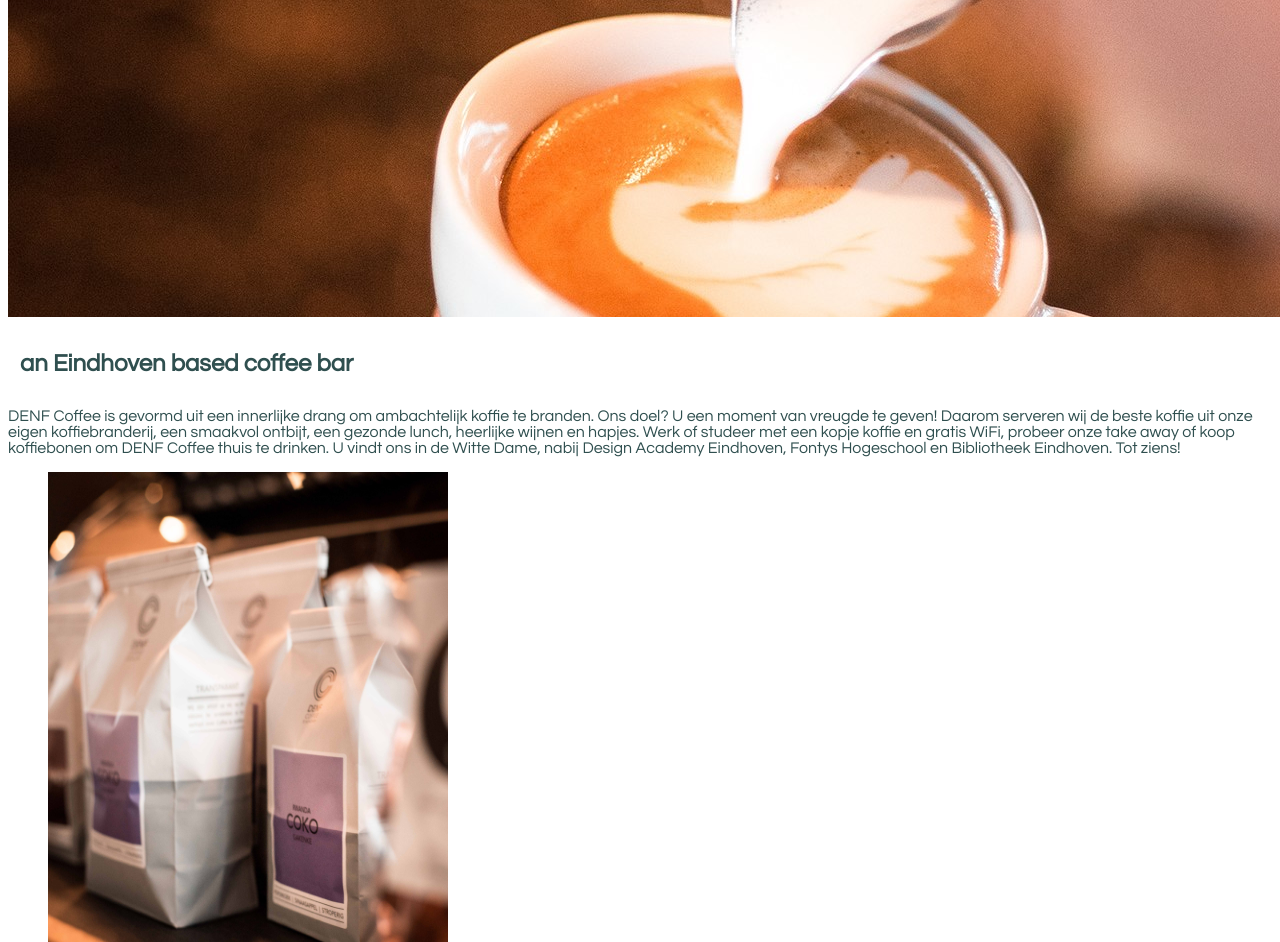
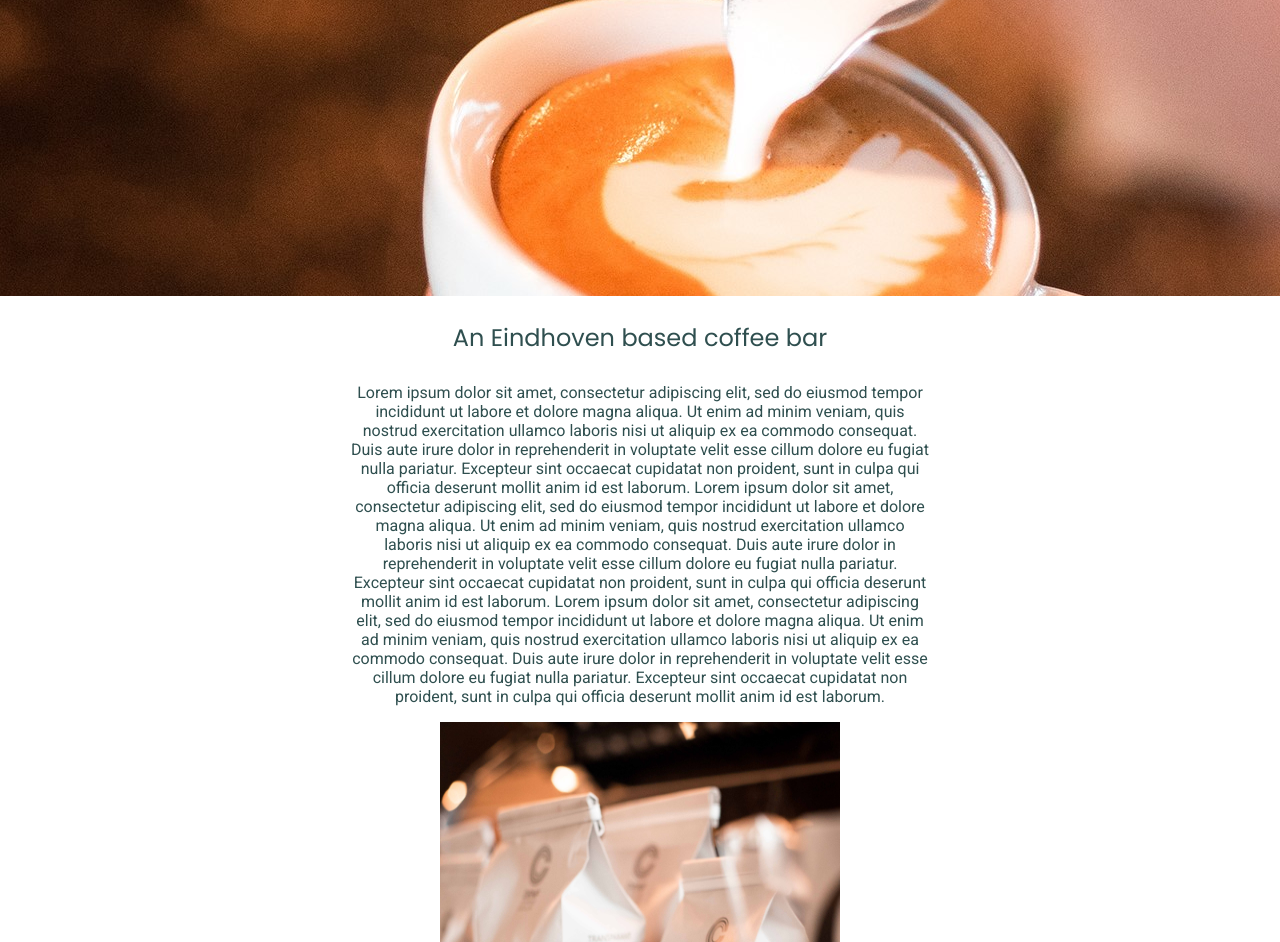
Before and after one commit to Valentijnvandenheuvel/advanced_CSS_5.6, a plain HTML site: page index.html in a window 1280 px wide. Shown: the part 86-1028 px from the top of the page. Drawn offline with Linux system fonts and the light colour scheme.

Commit message:
made final changes to css and html

```diff
--- a/css/styles.css
+++ b/css/styles.css
@@ -1,5 +1,14 @@
+* {
+  padding: 0;
+  margin: 0;
+}
+blocktext {
+    margin-left: auto;
+    margin-right: auto;
+    width: 8em;
+}
 .my-class {
-    font-family: century gothic;
+    font-family: 'Poppins', sans-serif;
     color: white;
     border: none;
     padding: 0.5em;
@@ -7,18 +16,44 @@
     text-align: center;
     width: 1550px;
     height: 350px;
+	display: block;
+    margin-left: auto;
+    margin-right: auto;
 }
 p {
     font-family: century gothic;
-    text-align: left;
     color: darkslategray;
+	padding-bottom: 1em;
+	padding-top: 1em;
+	font-family: 'Roboto', sans-serif;
 }
 
 h2 {
-    font-family: century gothic;
-    text-align: left;
-    padding: 0.5em;
+    font-family: 'Poppins', sans-serif;
+    padding-bottom: 0.5em;
+    padding-top: 1em;
     color: darkslategray;
+    font-weight: 100;
 }
 h1 {
+
+
 }
+div {
+    display: inline-block;
+	margin-left: 350px;
+	margin-right: 350px;
+}
+footer {
+    text-align: center;
+}
+
+.displayed {
+    display: block;
+    margin-left: auto;
+    margin-right: auto;
+}
+
+section {
+    text-align: center;
+}
--- a/index.html
+++ b/index.html
@@ -4,29 +4,33 @@
 <meta charset="utf-8">
 <title>Naamloos document</title>
 <link href="css/styles.css" rel="stylesheet" type="text/css">
+<link href="https://fonts.googleapis.com/css2?family=Roboto&display=swap" rel="stylesheet">
+<link href="https://fonts.googleapis.com/css2?family=Poppins&display=swap" rel="stylesheet">
 </head>
 	<header>
 	  <h1 class="my-class"> DENF COFFEE ROASTERS </h1>
-</header>
+	</header>
 
-	<main>
-		<h2> an Eindhoven based coffee bar </h2>
+<body>
 
-		<section>
-			<article>
-				<p> DENF Coffee is gevormd uit een innerlijke drang om ambachtelijk koffie te branden. Ons doel? U een moment van vreugde te geven! Daarom serveren wij de beste koffie uit onze eigen koffiebranderij, een smaakvol ontbijt, een gezonde lunch, heerlijke wijnen en hapjes. Werk of studeer met een kopje koffie en gratis WiFi, probeer onze take away of koop koffiebonen om DENF Coffee thuis te drinken. U vindt ons in de Witte Dame, nabij Design Academy Eindhoven, Fontys Hogeschool en Bibliotheek Eindhoven. Tot ziens! </p>
-			</article>
+<main>
+ 	<section>
+		<div>
+	 		<h2>An Eindhoven based coffee bar</h2>
+			<p>Lorem ipsum dolor sit amet, consectetur adipiscing elit, sed do eiusmod tempor incididunt ut labore et dolore magna aliqua. Ut enim ad minim veniam, quis nostrud exercitation ullamco laboris nisi ut aliquip ex ea commodo consequat. Duis aute irure dolor in reprehenderit in voluptate velit esse cillum dolore eu fugiat nulla pariatur. Excepteur sint occaecat cupidatat non proident, sunt in culpa qui officia deserunt mollit anim id est laborum. Lorem ipsum dolor sit amet, consectetur adipiscing elit, sed do eiusmod tempor incididunt ut labore et dolore magna aliqua. Ut enim ad minim veniam, quis nostrud exercitation ullamco laboris nisi ut aliquip ex ea commodo consequat. Duis aute irure dolor in reprehenderit in voluptate velit esse cillum dolore eu fugiat nulla pariatur. Excepteur sint occaecat cupidatat non proident, sunt in culpa qui officia deserunt mollit anim id est laborum. Lorem ipsum dolor sit amet, consectetur adipiscing elit, sed do eiusmod tempor incididunt ut labore et dolore magna aliqua. Ut enim ad minim veniam, quis nostrud exercitation ullamco laboris nisi ut aliquip ex ea commodo consequat. Duis aute irure dolor in reprehenderit in voluptate velit esse cillum dolore eu fugiat nulla pariatur. Excepteur sint occaecat cupidatat non proident, sunt in culpa qui officia deserunt mollit anim id est laborum.</p>
+		</div>
+	</section>
+     		 <figure>
+       			  <img class="displayed" src="images/DENF-beans_1mb.jpg" alt="latte art being made" width="400" height="600">
+      		</figure>
 
-	  </section>
-     		 	<figure>
-       			  <img src="images/DENF-beans_1mb.jpg" alt="latte art being made" width="400" height="600">
-      			</figure>
+		</main>
 
-      		<section>
-      			<p>I study at BUas.
+			<footer>
+				<p>I study at BUas.
       			Click <a href="https://www.buas.nl/">here</a> to go to their website</p>
-      		</section>
-</main>
-<body>
+			</footer>
+</div>
+
 </body>
 </html>
```
